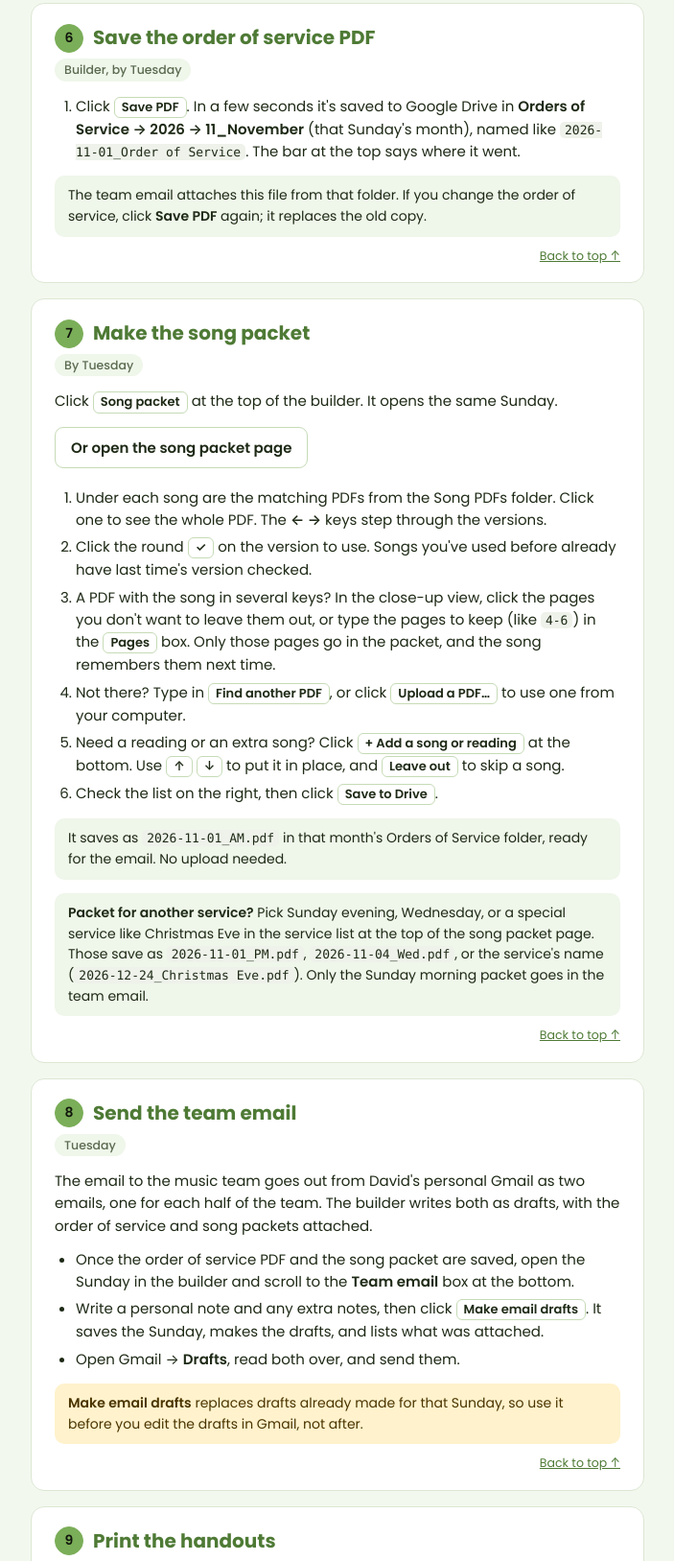
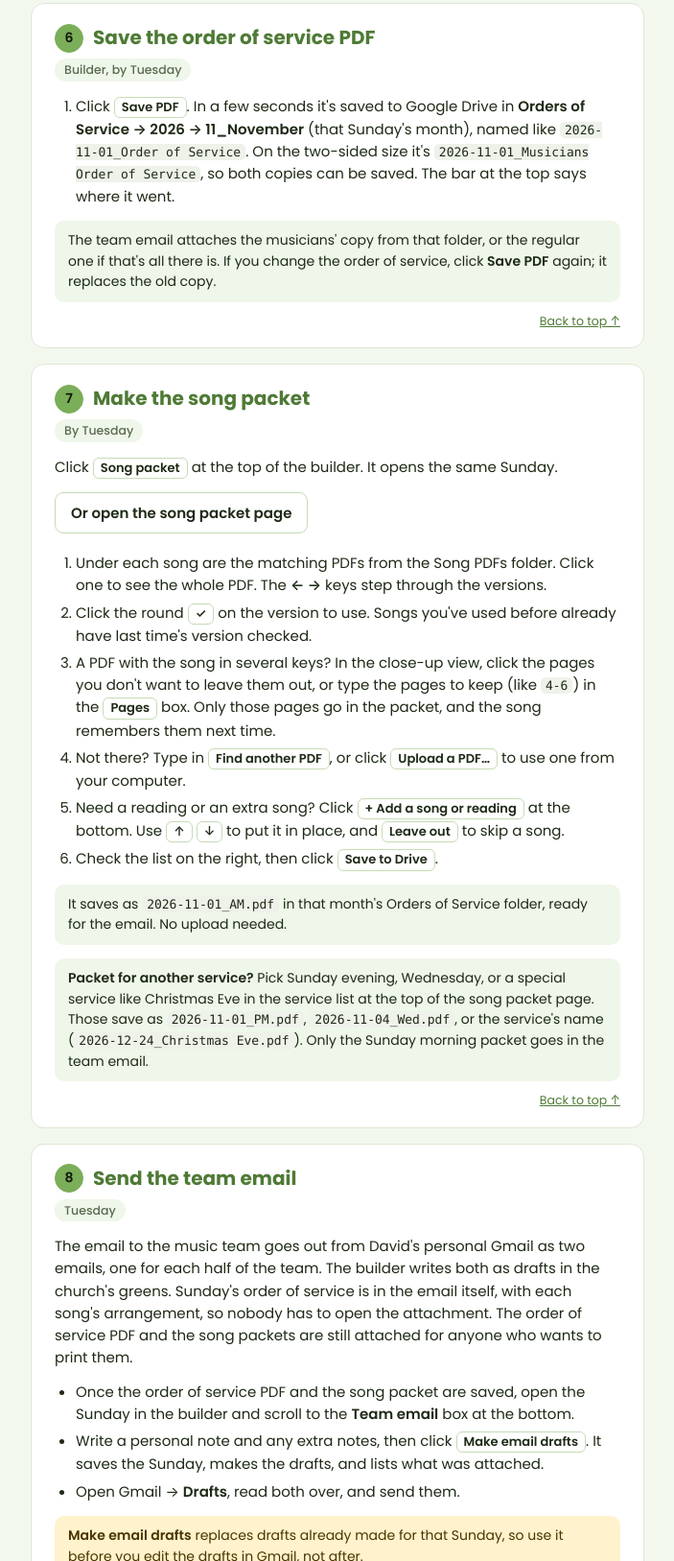
Before and after one commit to davidluttrull/grace-music, a plain HTML site: page leader-guide.html in a window 1280 px wide. Shown: the part 2170-3797 px from the top of the page at 96% size, without its empty margins (412-1115 px from the left). Drawn offline with Linux system fonts and the light colour scheme.

Commit message:
Leader guide: team email shows the order of service in the body; musicians' PDF
Co-Authored-By: Claude Opus 5.5 <noreply@anthropic.com>

```diff
--- a/leader-guide.html
+++ b/leader-guide.html
@@ -198,9 +198,9 @@
     <h2>Save the order of service PDF</h2>
     <span class="when">Builder, by Tuesday</span>
     <ol>
-      <li>Click <span class="ui">Save PDF</span>. In a few seconds it's saved to Google Drive in <b>Orders of Service → 2026 → 11_November</b> (that Sunday's month), named like <code>2026-11-01_Order of Service</code>. The bar at the top says where it went.</li>
+      <li>Click <span class="ui">Save PDF</span>. In a few seconds it's saved to Google Drive in <b>Orders of Service → 2026 → 11_November</b> (that Sunday's month), named like <code>2026-11-01_Order of Service</code>. On the two-sided size it's <code>2026-11-01_Musicians Order of Service</code>, so both copies can be saved. The bar at the top says where it went.</li>
     </ol>
-    <div class="tip">The team email attaches this file from that folder. If you change the order of service, click <b>Save PDF</b> again; it replaces the old copy.</div>
+    <div class="tip">The team email attaches the musicians' copy from that folder, or the regular one if that's all there is. If you change the order of service, click <b>Save PDF</b> again; it replaces the old copy.</div>
   </section>
 
   <section class="step" data-title="Make the song packet">
@@ -223,7 +223,7 @@
   <section class="step" data-title="Team email">
     <h2>Send the team email</h2>
     <span class="when">Tuesday</span>
-    <p>The email to the music team goes out from David's personal Gmail as two emails, one for each half of the team. The builder writes both as drafts, with the order of service and song packets attached.</p>
+    <p>The email to the music team goes out from David's personal Gmail as two emails, one for each half of the team. The builder writes both as drafts in the church's greens. Sunday's order of service is in the email itself, with each song's arrangement, so nobody has to open the attachment. The order of service PDF and the song packets are still attached for anyone who wants to print them.</p>
     <ul>
       <li>Once the order of service PDF and the song packet are saved, open the Sunday in the builder and scroll to the <b>Team email</b> box at the bottom.</li>
       <li>Write a personal note and any extra notes, then click <span class="ui">Make email drafts</span>. It saves the Sunday, makes the drafts, and lists what was attached.</li>
```
